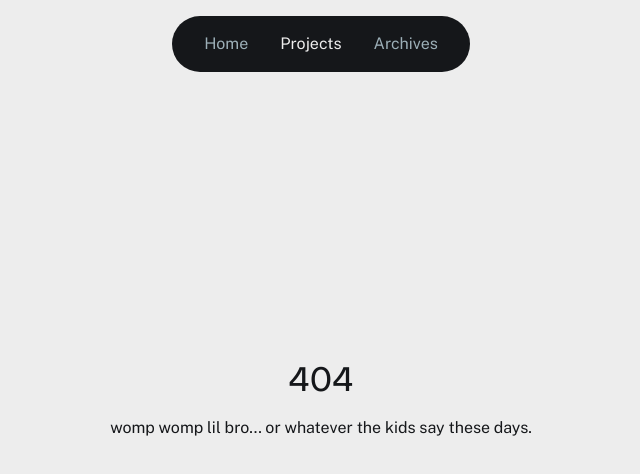
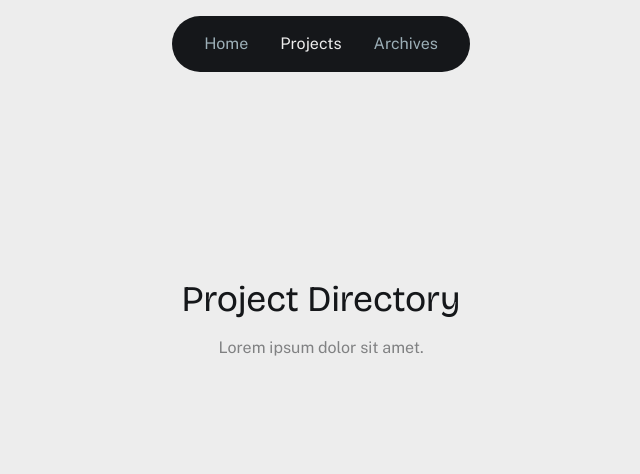
Before and after one commit to ValentinaValverde/valentina-valverde-2, a Next.js app: page /projects in a window 1280 px wide. Before the commit this address had no page. Shown: the top 474 px of the page, without its empty margins (319-959 px from the left). Built offline with nearby package versions, Linux system fonts and the light colour scheme.

Commit message:
getting started with projects route with page + header

```diff
--- /dev/null
+++ b/app/projects/page.tsx
@@ -0,0 +1,9 @@
+import ProjectsHeader from '@/components/projects/ProjectsHeader';
+
+export default function Projects() {
+  return (
+    <div className="space-y-24">
+      <ProjectsHeader />
+    </div>
+  );
+}
--- /dev/null
+++ b/components/projects/ProjectsHeader.tsx
@@ -0,0 +1,8 @@
+export default function ProjectsHeader() {
+  return (
+    <div className="h-[80vh] py-8 gap-4 flex flex-col justify-center items-center">
+      <p className="text-4xl !font-mono cursor-default">Project Directory</p>
+      <p className="opacity-50">Lorem ipsum dolor sit amet. </p>
+    </div>
+  );
+}
```
